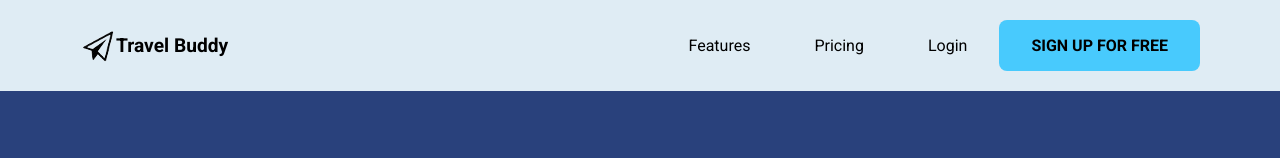
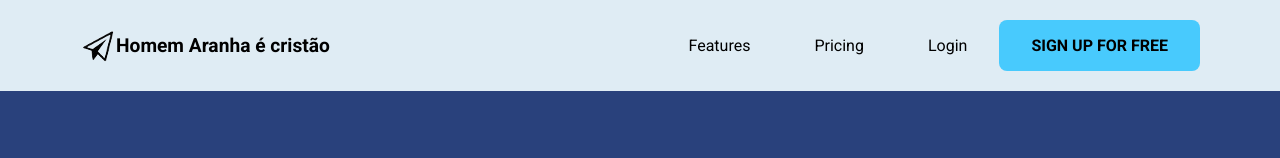
Before and after one commit to realjcwkm/teste2026ti, a plain HTML site: page index.html in a window 1280 px wide. Shown: the top 158 px of the page. Drawn offline with Linux system fonts and the light colour scheme.

Commit message:
alterei o p 13, coloquei o melhor super heroi de todas as hqs

```diff
--- a/index.html
+++ b/index.html
@@ -10,7 +10,7 @@
   <header>
     <div class="icons">
       <img src="imagens/icones/compartilhar.png" alt="Icone compartilhar">
-      <p>Travel Buddy</p>
+      <p>Homem Aranha é cristão</p>
     </div>
     <ul class="menu">
       <li><a href="features.html">Features</a></li>
```
